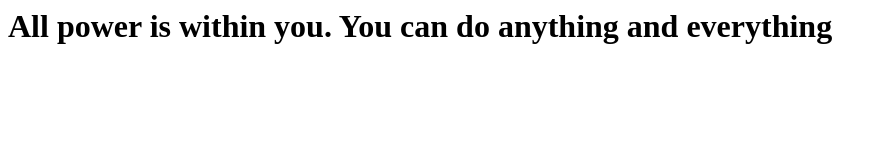
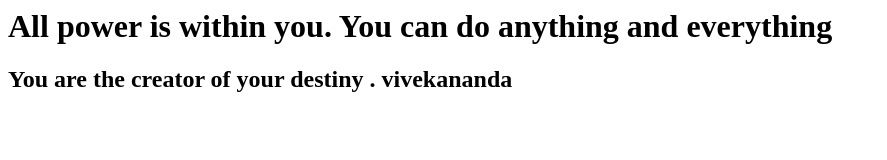
Before and after one commit to vijaygvit/myfirstgitrepo2023, a plain HTML site: page index.html in a window 1280 px wide. Shown: the whole page, without its empty margins (0-887 px from the left). Drawn offline with Linux system fonts and the light colour scheme.

Commit message:
added 2nd comment

```diff
--- a/index.html
+++ b/index.html
@@ -1,6 +1,7 @@
 <html>
 <body>
  <h1>All power is within you. You can do anything and everything</h1>
+ <h2>You are the creator of your destiny . vivekananda</h2>
 </body>
 
 </html>
```
